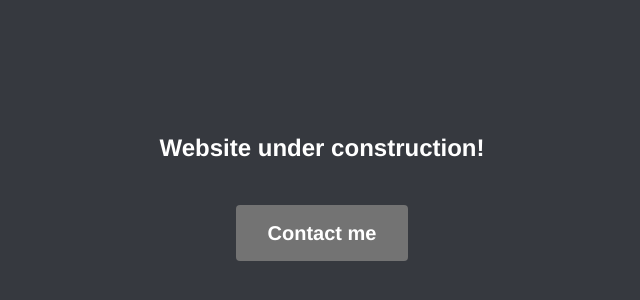
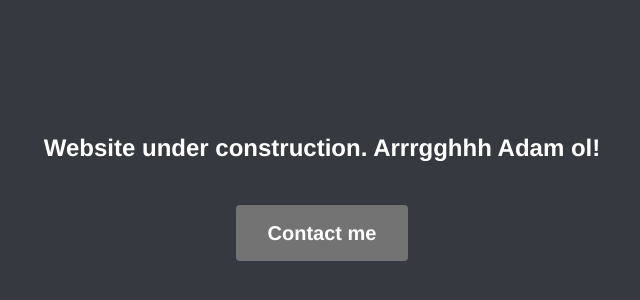
Before and after one commit to BTC75Crypto/home, a plain HTML site: page index.html in a window 1280 px wide. Shown: the part 204-504 px from the top of the page, without its empty margins (318-958 px from the left). Drawn offline with Linux system fonts and the light colour scheme.

Commit message:
index.html

```diff
--- a/index.html
+++ b/index.html
@@ -1,7 +1,7 @@
 <!DOCTYPE html>
 <html>
 <head>
-    <title>Website under construction! Arrrgghhh Adam ol!</title>
+    <title>Website under construction!</title>
     <style>
         * {
             box-sizing: border-box;
@@ -55,7 +55,7 @@
 </head>
 <body>
     <div class="container">
-        <h1 class="message">Website under construction!</h1>
+        <h1 class="message">Website under construction. Arrrgghhh Adam ol!</h1>
         <a href="https://discordapp.com/users/1109937548643553422" class="cta-button">Contact me</a>
     </div>
 </body>
```
